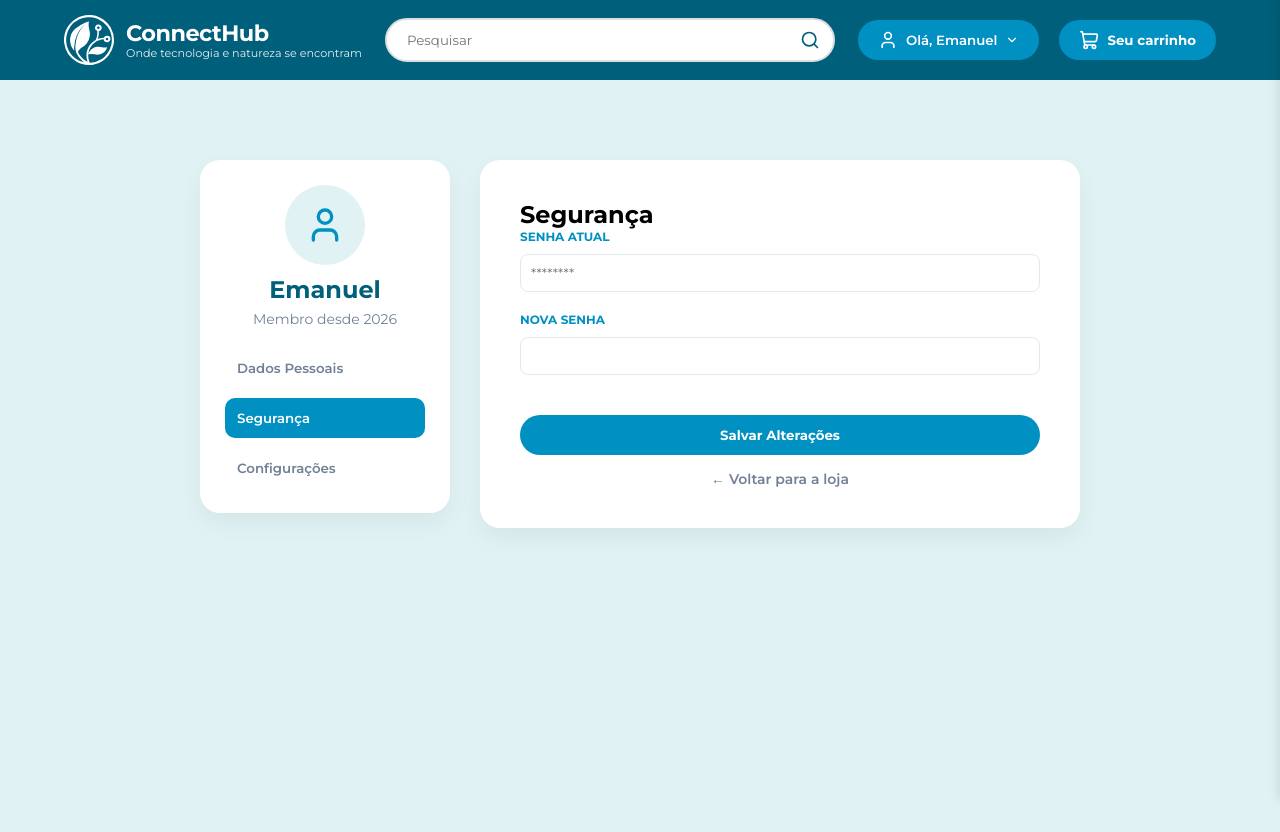
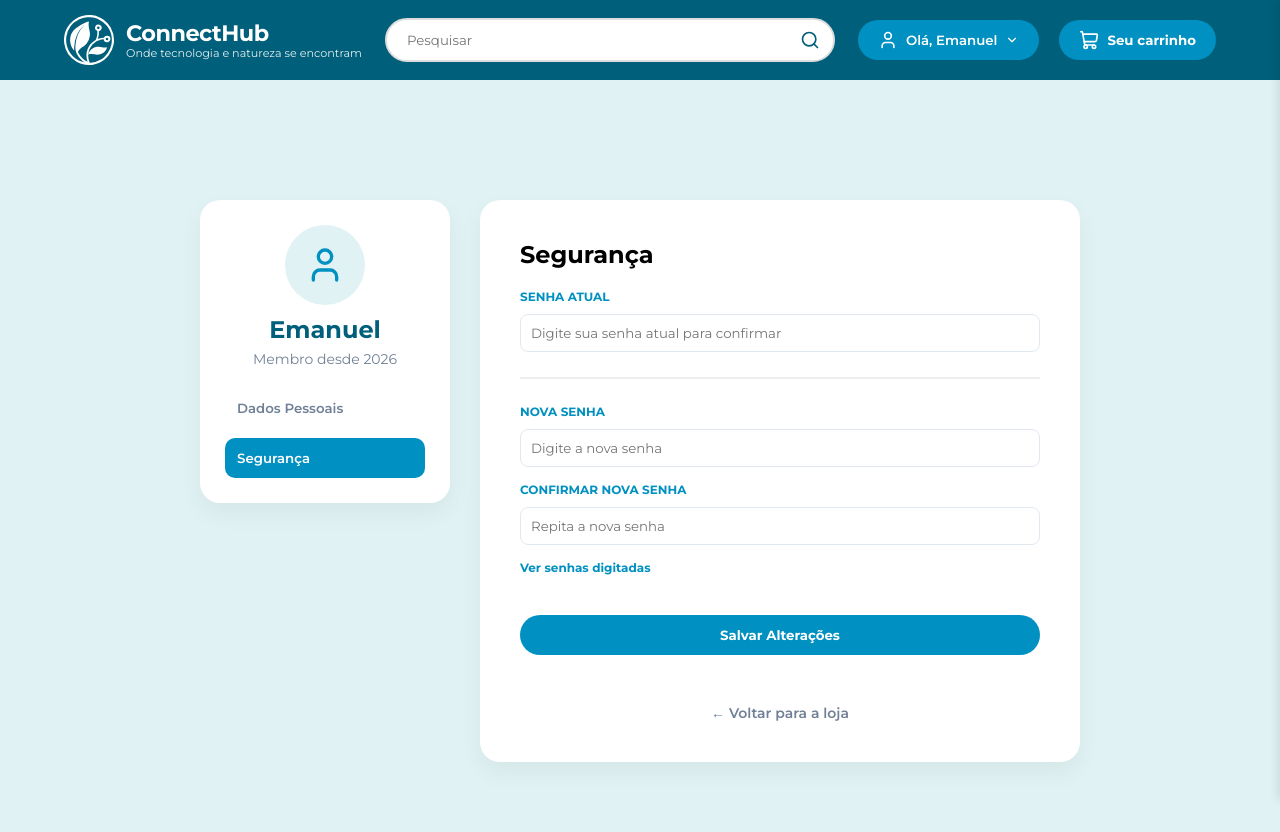
Before and after one commit to thiagopecli/ihealthbrasil, a React app in the folder frontend/: page /perfil in a window 1280 px wide. Both pictures are taken after a click on the button "Segurança". Shown: the top 832 px of the page. Built offline with nearby package versions, Linux system fonts and the light colour scheme; the HTML template or start-up script is replaced by a standard one.

Commit message:
lógica de salvar alterações e salvar senha adicionada

```diff
--- a/frontend/src/ProfilePage.jsx
+++ b/frontend/src/ProfilePage.jsx
@@ -2,45 +2,69 @@ import React, { useState } from 'react';
 import { User } from 'lucide-react';
 import { Link } from 'react-router-dom';
 
-const DetailField = ({ label, type = "text", value, placeholder }) => (
-  <div className="detail-group">
-    <label>{label}</label>
-    <input type={type} className="profile-input" defaultValue={value} placeholder={placeholder} />
-  </div>
-);
-
 function ProfilePage() {
   const [activeTab, setActiveTab] = useState('dados');
+  const [showPassword, setShowPassword] = useState(false);
 
-  const tabs = [
-    { id: 'dados', label: 'Dados Pessoais' },
-    { id: 'seguranca', label: 'Segurança' },
-    { id: 'config', label: 'Configurações' }
-  ];
+  // Dados com fallback (caso o localStorage esteja vazio)
+  const [userData, setUserData] = useState(() => {
+    const salvos = localStorage.getItem('@ConnectHub:userData');
+    return salvos ? JSON.parse(salvos) : {
+      nome: 'Emanuel Vittor',
+      email: 'exemplo@email.com',
+      telefone: '(12) 93456-7890',
+      endereco: 'Rua Exemplo, 123 - Campina Grande, PB',
+      novaSenha: '',
+      confirmarSenha: ''
+    };
+  });
+
+  const handleChange = (e) => {
+    const { name, value } = e.target;
+    setUserData(prev => ({ ...prev, [name]: value }));
+  };
+
+  const handleSave = () => {
+  const dadosAntigos = JSON.parse(localStorage.getItem('@ConnectHub:userData'));
+  const senhaGravada = dadosAntigos?.novaSenha || '123456';
+
+  if (userData.senhaAtual !== senhaGravada) {
+    alert("A 'Senha Atual' está incorreta! Não podemos salvar as alterações.");
+    return;
+  }
+
+  if (userData.novaSenha !== userData.confirmarSenha) {
+    alert("As novas senhas não coincidem!");
+    return;
+  }
+
+  localStorage.setItem('@ConnectHub:userData', JSON.stringify(userData));
+  alert("Alterações salvas com sucesso! ✅");
+
+  setUserData(prev => ({ ...prev, senhaAtual: '', novaSenha: '', confirmarSenha: '' }));
+};
 
   return (
-    <div className="profile-page-container">
+    <div className="profile-page-container" style={{ paddingTop: '120px' }}>
       <aside className="profile-sidebar">
         <div className="profile-header-sidebar">
           <div className="profile-avatar">
             <User size={40} color="#0090C1" />
           </div>
           <div className="profile-info">
-            <h1>Emanuel</h1>
+            {/* Uso de interrogação para evitar erro se o nome sumir */}
+            <h1>{userData?.nome?.split(' ')[0] || 'Usuário'}</h1>
             <span>Membro desde 2026</span>
           </div>
         </div>
 
         <nav className="profile-tabs-nav">
-          {tabs.map(tab => (
-            <button
-              key={tab.id}
-              className={`tab-btn ${activeTab === tab.id ? 'active' : ''}`}
-              onClick={() => setActiveTab(tab.id)}
-            >
-              {tab.label}
-            </button>
-          ))}
+          <button className={`tab-btn ${activeTab === 'dados' ? 'active' : ''}`} onClick={() => setActiveTab('dados')}>
+            Dados Pessoais
+          </button>
+          <button className={`tab-btn ${activeTab === 'seguranca' ? 'active' : ''}`} onClick={() => setActiveTab('seguranca')}>
+            Segurança
+          </button>
         </nav>
       </aside>
 
@@ -48,41 +72,83 @@ function ProfilePage() {
         {activeTab === 'dados' && (
           <div className="tab-section">
             <h2>Meus Dados</h2>
-            <div className="profile-details">
-              <DetailField label="E-mail" value="emanuel@gmail.com" />
-              <DetailField label="Telefone" value="(10) 12345-6789" />
-              <DetailField label="Endereço Principal" value="Rua Exemplo, 123 - Campina Grande, PB" />
+            <div className="profile-details" style={{ display: 'flex', flexDirection: 'column', gap: '15px', marginTop: '20px' }}>
+              <div className="detail-group">
+                <label>Nome Completo</label>
+                <input className="profile-input" name="nome" value={userData.nome} onChange={handleChange} />
+              </div>
+              <div className="detail-group">
+                <label>E-mail</label>
+                <input className="profile-input" name="email" value={userData.email} onChange={handleChange} />
+              </div>
+              <div className="detail-group">
+                <label>Endereço</label>
+                <input className="profile-input" name="endereco" value={userData.endereco} onChange={handleChange} />
+              </div>
             </div>
           </div>
         )}
 
         {activeTab === 'seguranca' && (
-          <div className="tab-section">
-            <h2>Segurança</h2>
-            <div className="profile-details">
-              <DetailField label="Senha Atual" type="password" placeholder="********" />
-              <DetailField label="Nova Senha" type="password" />
-            </div>
-          </div>
-        )}
+  <div className="tab-section">
+    <h2>Segurança</h2>
+    <div className="profile-details" style={{ display: 'flex', flexDirection: 'column', gap: '15px', marginTop: '20px' }}>
 
-        {activeTab === 'config' && (
-          <div className="tab-section">
-            <h2>Configurações</h2>
-            <div className="profile-details">
-              <div className="detail-group-row">
-                <div>
-                  <label>Notificações</label>
-                  <p>Receber ofertas por e-mail</p>
-                </div>
-                <input type="checkbox" defaultChecked />
-              </div>
-            </div>
-          </div>
-        )}
+      {/* CAMPO DE SENHA ATUAL PARA VERIFICAÇÃO */}
+      <div className="detail-group">
+        <label>Senha Atual</label>
+        <input
+          type={showPassword ? "text" : "password"}
+          className="profile-input"
+          name="senhaAtual"
+          placeholder="Digite sua senha atual para confirmar"
+          value={userData.senhaAtual || ''}
+          onChange={handleChange}
+        />
+      </div>
 
-        <div className="profile-actions">
-          <button className="edit-profile-btn">Salvar Alterações</button>
+      <hr style={{ border: '0.5px solid #eee', margin: '10px 0' }} />
+
+      <div className="detail-group">
+        <label>Nova Senha</label>
+        <input
+          type={showPassword ? "text" : "password"}
+          className="profile-input"
+          name="novaSenha"
+          placeholder="Digite a nova senha"
+          value={userData.novaSenha || ''}
+          onChange={handleChange}
+        />
+      </div>
+
+      <div className="detail-group">
+        <label>Confirmar Nova Senha</label>
+        <input
+          type={showPassword ? "text" : "password"}
+          className="profile-input"
+          name="confirmarSenha"
+          placeholder="Repita a nova senha"
+          value={userData.confirmarSenha || ''}
+          onChange={handleChange}
+        />
+      </div>
+
+      <button
+        type="button"
+        onClick={() => setShowPassword(!showPassword)}
+        style={{ background: 'none', border: 'none', color: '#0090C1', cursor: 'pointer', textAlign: 'left', fontWeight: 'bold', fontSize: '12px' }}
+      >
+        {showPassword ? "Esconder senhas" : "Ver senhas digitadas"}
+      </button>
+    </div>
+  </div>
+)}
+
+        <div className="profile-actions" style={{ marginTop: '30px' }}>
+          <button className="edit-profile-btn" onClick={handleSave}>
+            Salvar Alterações
+          </button>
+          <br />
           <Link to="/" className="back-home-link">← Voltar para a loja</Link>
         </div>
       </main>
```
